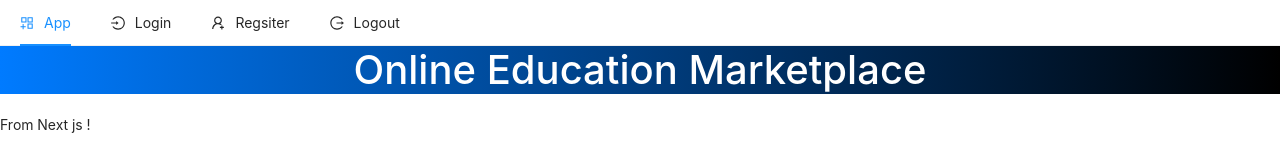
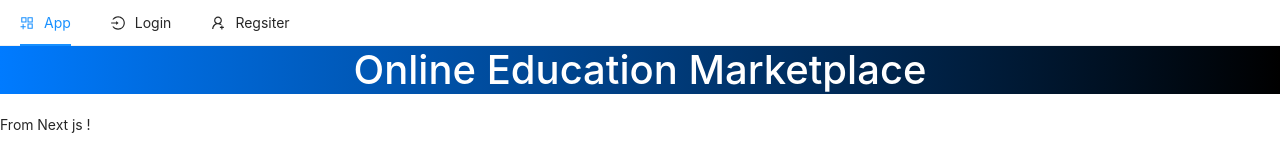
Before and after one commit to MariemMkadem/udemy-node-next, a Next.js app in the folder client/: page / in a window 1280 px wide. Shown: the top 160 px of the page. Built offline with nearby package versions, Linux system fonts and the light colour scheme.

Commit message:
conditional nav links

```diff
--- a/client/components/TopNav.js
+++ b/client/components/TopNav.js
@@ -5,7 +5,8 @@ import {
     AppstoreAddOutlined,
     LoginOutlined,
     UserAddOutlined,
-    LogoutOutlined
+    LogoutOutlined,
+    CoffeeOutlined
 } from '@ant-design/icons'
 import axios from "axios"
 import { useRouter } from "next/router"
@@ -14,12 +15,13 @@ import { Context } from '../context';
 
 
 
-const { Item } = Menu;
+const { Item, SubMenu } = Menu;
 
 const TopNav = () => {
     const [current, setCurrent] = useState("")
     const { state, dispatch } = useContext(Context)
     const router = useRouter();
+    const { user } = state;
 
     useEffect(() => {
         process.browser && setCurrent(window.location.pathname)
@@ -49,7 +51,8 @@ const TopNav = () => {
                     </a>
                 </Link>
             </Item>
-
+            {user === null ? (
+                <>
                     <Item
                         key="/login"
                         onClick={e => setCurrent(e.key)}
@@ -71,10 +74,14 @@ const TopNav = () => {
                             </a>
                         </Link>
                     </Item>
-
-            <Item className="float-right" onClick={logout} icon={<LogoutOutlined />}>
+                </>
+            ) :
+                <SubMenu icon={<CoffeeOutlined />} title={user && user.name} className="float-right">
+                    <Item className="float-right" onClick={logout}>
                         Logout
                     </Item>
+                </SubMenu>
+            }
         </Menu>
 
     )
```
Lines whose indentation alone changed are shown as unchanged.
